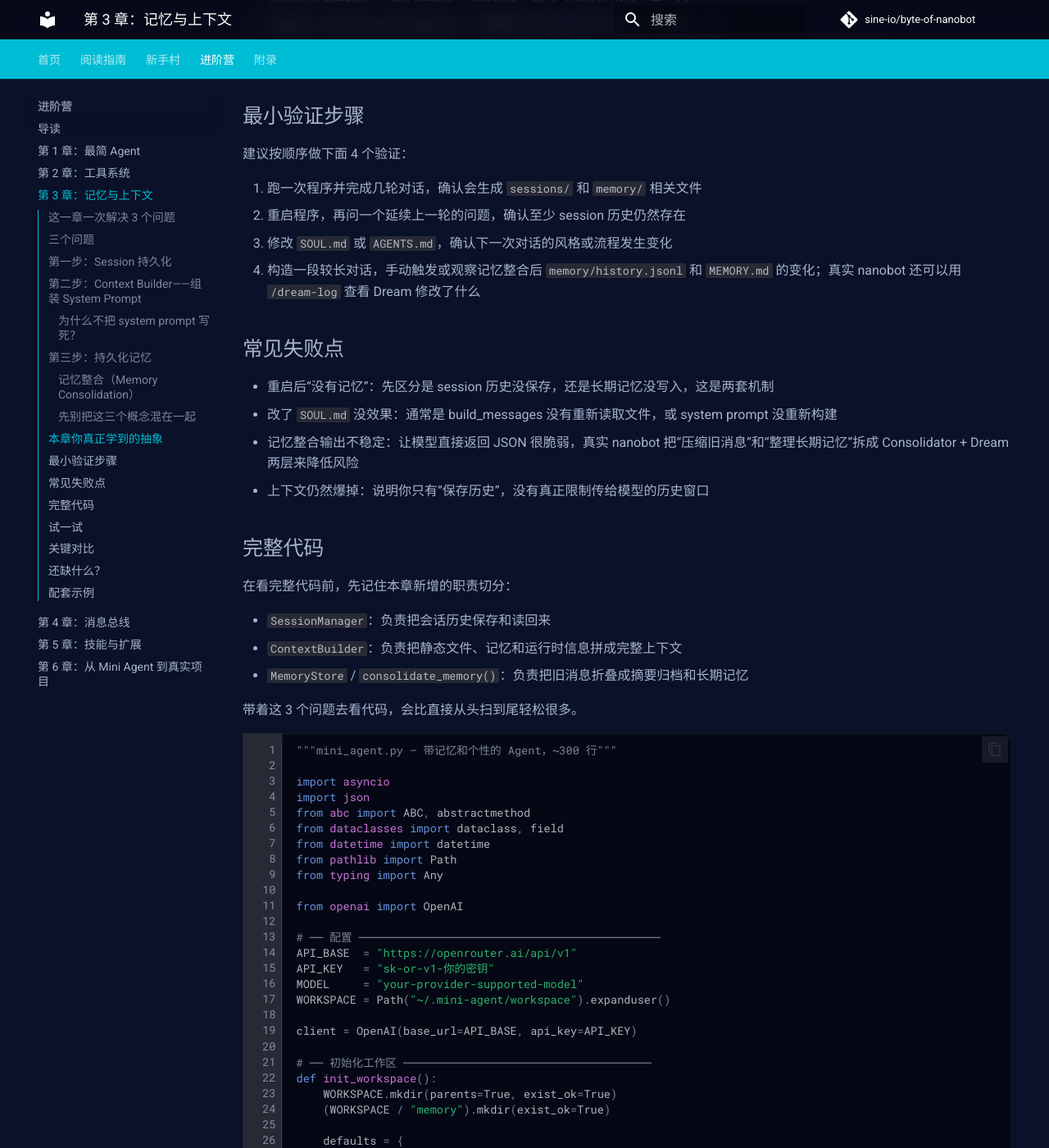
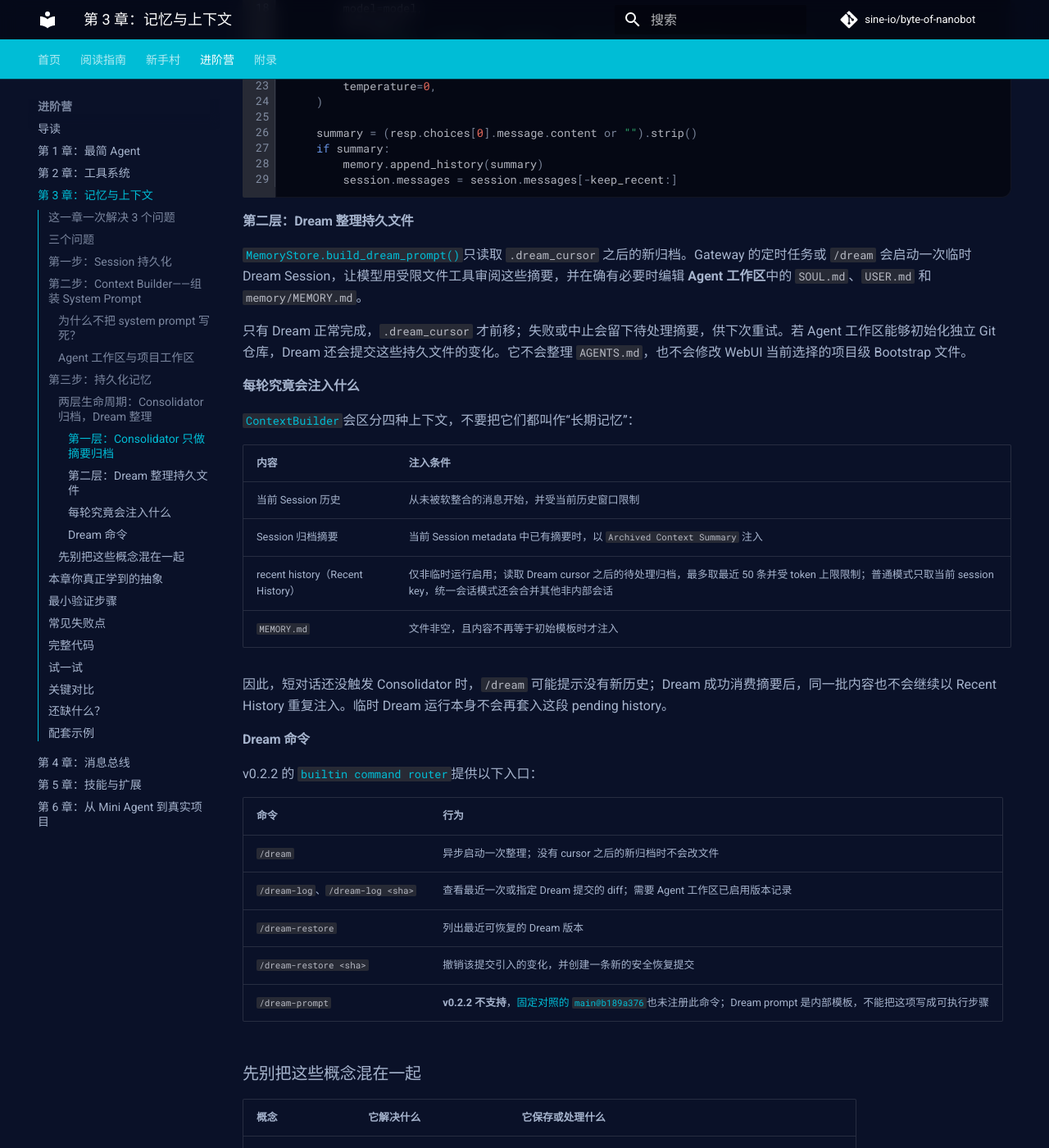
Before and after one commit to sine-io/byte-of-nanobot, an MkDocs documentation site: the page built from docs/zh-cn/hero/03-memory-and-context.md, in a window 1280 px wide and 1400 px high, scrolled down 6187 px. Shown: the whole window at 82% size. Built offline with MkDocs 1.6.1 and Material for MkDocs 9.7.7, drawn with Linux system fonts in a browser that asks for light colours; comment, search, counter and statistics services are not loaded; some of the changed text lies outside the part shown.

Commit message:
docs: clarify memory and dream lifecycle (#30)
Co-authored-by: Ubuntu <ubuntu@localhost.localdomain>

````diff
--- a/docs/zh-cn/hero/03-memory-and-context.md
+++ b/docs/zh-cn/hero/03-memory-and-context.md
@@ -24,7 +24,7 @@ nanobot 用三个机制解决这些问题：**Session 持久化**、**Context Bu
 
 ## 第一步：Session 持久化
 
-对应 `nanobot/session/manager.py`。核心思路：每个对话存为一个 JSONL 文件，每行一条消息。
+对应 v0.2.2 的 [`Session` / `SessionManager`](https://github.com/HKUDS/nanobot/blob/e2e75c913f3524d4bc5b23487a4eed5329eef182/nanobot/session/manager.py)。核心思路：每个对话存为一个 JSONL 文件，每行一条消息。
 
 ```python
 import json
@@ -34,7 +34,7 @@ from datetime import datetime
 
 @dataclass
 class Session:
-    """一次对话的所有状态——对应 nanobot/session/manager.py:17"""
+    """一次对话的所有状态——教学简化版"""
     key: str
     messages: list[dict] = field(default_factory=list)
     created_at: str = field(default_factory=lambda: datetime.now().isoformat())
@@ -50,7 +50,7 @@ class Session:
 
 
 class SessionManager:
-    """管理多个会话的持久化——对应 nanobot/session/manager.py:73"""
+    """管理多个会话的持久化——教学简化版"""
 
     def __init__(self, data_dir: Path):
         self.dir = data_dir / "sessions"
@@ -86,17 +86,23 @@ class SessionManager:
 
 ## 第二步：Context Builder——组装 System Prompt
 
-这是 nanobot 最精巧的设计之一（`nanobot/agent/context.py`）。System Prompt 不是写死的，而是**动态组装**的：
+这是 nanobot 最精巧的设计之一。v0.2.2 的 [`ContextBuilder`](https://github.com/HKUDS/nanobot/blob/e2e75c913f3524d4bc5b23487a4eed5329eef182/nanobot/agent/context.py)不会把 System Prompt 写死，而是按当前 turn 动态组装：
 
 ```
-System Prompt = 身份 + Bootstrap 文件 + 长期记忆 + 技能摘要 + 最近历史摘要
+System Prompt = 身份
+              + AGENTS.md / SOUL.md / USER.md
+              + 内置 Tool Contract
+              + 非模板的 MEMORY.md
+              + Always Skills / Skills 摘要
+              + 未被 Dream 处理的 Recent History
+              + 当前 Session 的归档摘要（如果有）
 ```
 
 ```python
 class ContextBuilder:
     """组装 System Prompt——对应 nanobot/agent/context.py"""
 
-    BOOTSTRAP_FILES = ["AGENTS.md", "SOUL.md", "USER.md", "TOOLS.md"]
+    BOOTSTRAP_FILES = ["AGENTS.md", "SOUL.md", "USER.md"]
 
     def __init__(self, workspace: Path):
         self.workspace = workspace
@@ -111,7 +117,7 @@ class ContextBuilder:
                 content = path.read_text(encoding="utf-8")
                 parts.append(f"## {filename}\n\n{content}")
 
-        # 加载长期记忆
+        # 加载长期记忆（真实实现会跳过空白或未定制模板）
         memory_file = self.workspace / "memory" / "MEMORY.md"
         if memory_file.exists():
             memory = memory_file.read_text(encoding="utf-8")
@@ -150,20 +156,34 @@ class ContextBuilder:
 
 ### 为什么不把 system prompt 写死？
 
-因为**用户要能定制 Bot 的行为**。通过 `SOUL.md` 改性格、`AGENTS.md` 改规则、`USER.md` 告诉 Bot 你是谁——全部是 Markdown 文件，改完下次对话自动生效。
+因为**用户要能定制 Bot 的行为**。通过 `SOUL.md` 改性格、`AGENTS.md` 改规则、`USER.md` 告诉 Bot 你是谁——全部是 Markdown 文件，改完下次对话自动生效。工具约束来自 nanobot 内置 Tool Contract；`TOOLS.md` 不是 v0.2.2 自动加载的 Bootstrap 文件。
 
 `build_messages` 每次调用都重新读取这些文件，所以用户编辑后不需要重启。
 
+### Agent 工作区与项目工作区
+
+默认 CLI/Channel 没有另选项目时，同一个配置工作区同时承担 Agent 状态和工具工作目录。WebUI 选择项目目录后，两者才需要明确区分：
+
+| 状态 | 所有者与位置 | 生命周期 |
+|---|---|---|
+| 默认 `AGENTS.md`、`SOUL.md`、`USER.md`、`memory/`、`skills/` | 配置的 Agent 工作区 | 实例的持久状态；Dream 只整理这里的 `SOUL.md`、`USER.md` 和 `MEMORY.md`，不改 `AGENTS.md` |
+| 项目级 `AGENTS.md`、`SOUL.md`、`USER.md` | WebUI 当前选择的项目工作区 | 选择项目后，ContextBuilder 从项目根读取这三个文件，不再自动叠加 Agent 工作区同名文件；Dream 不管理这些项目文件 |
+| `sessions/*.jsonl` 与会话 metadata | Agent 工作区的 SessionManager | 按 session key 持久化；WebUI 项目路径作为会话 scope metadata 保存 |
+| 项目源码和产物 | 当前项目工作区 | 由文件/命令工具在当前访问模式下操作，不属于长期记忆文件 |
+
+不要让 Dream 把项目源码事实写进 `SOUL.md`，也不要把个人偏好散落到每个项目的 `AGENTS.md`。长期项目事实可以进入 `MEMORY.md`，但应写清适用项目和过期条件。
+
 ## 第三步：持久化记忆
 
-对应 `nanobot/agent/memory.py`。当前实现是分层设计：
+对应 v0.2.2 的 [`MemoryStore` 与 `Consolidator`](https://github.com/HKUDS/nanobot/blob/e2e75c913f3524d4bc5b23487a4eed5329eef182/nanobot/agent/memory.py)。当前实现是分层设计：
 
-| 层 | 文件 | 特点 |
+| 层 | 文件或状态 | 特点 |
 |---|---|---|
-| 长期记忆 | `memory/MEMORY.md` | **每次对话都注入** system prompt，存放重要事实 |
-| 历史摘要归档 | `memory/history.jsonl` | 追加式 JSONL，可 grep / jq 搜索，存放被压缩后的旧对话 |
-| Dream 状态 | `memory/.cursor` / `memory/.dream_cursor` | 记录摘要写入位置和 Dream 已处理位置 |
-| 记忆版本 | `memory/.git/` | Dream 修改长期文件后的轻量版本历史 |
+| 原始会话 | `sessions/<key>.jsonl` | 保存消息和 metadata；是否重写取决于压缩路径 |
+| 摘要归档 | `memory/history.jsonl` | Consolidator 追加旧对话摘要；失败时追加受限长度的 `[RAW]` 归档 |
+| 长期记忆 | `memory/MEMORY.md` | Dream 可整理的重要事实；只有非空且不再等于初始模板时才注入 |
+| 游标 | `memory/.cursor` / `memory/.dream_cursor` | 前者分配摘要序号，后者记录 Dream 已成功处理到的位置 |
+| 记忆版本 | Agent 工作区根的 `.git/`（可选） | 只在能初始化独立版本库时跟踪 `SOUL.md`、`USER.md`、`MEMORY.md` 和 Dream cursor |
 
 ```python
 class MemoryStore:
@@ -201,101 +221,135 @@ class MemoryStore:
         return 1
 ```
 
-### 记忆整合（Memory Consolidation）
+### 两层生命周期：Consolidator 归档，Dream 整理
 
-当对话太长时，nanobot 会先由 **Consolidator** 把旧消息交给 LLM 总结，并把摘要追加到 `memory/history.jsonl`。随后 **Dream** 会定期读取这些新摘要，分析哪些内容应该沉淀为长期事实，再用文件工具谨慎编辑 `SOUL.md`、`USER.md` 和 `MEMORY.md`。
+真实 nanobot 不让一次脆弱的 JSON 输出同时决定“删哪些对话”和“长期相信什么”。它把生命周期拆成两层：
 
-教学版为了让机制更容易看懂，把这两步压缩成一个 `consolidate_memory()`：旧消息 → 摘要 → `history.jsonl`，再把最重要的结论写入 `MEMORY.md`。真实 nanobot 的 token-driven consolidation 更克制：它主要推进内部游标，保留原始 session 文件，并只让未整合部分继续参与上下文构建。
+```mermaid
+flowchart LR
+    S[Session 消息] --> C[Consolidator]
+    C --> H[memory/history.jsonl]
+    H --> R[Recent History]
+    H --> D[Dream]
+    D --> F[SOUL / USER / MEMORY]
+    D --> G[Dream cursor + 可选 Git 版本]
+```
 
-这个机制确保了：
-- 上下文窗口不会撑爆
-- 重要信息不会丢失
-- `MEMORY.md` 里的事实每次对话都可用
+#### 第一层：Consolidator 只做摘要归档
 
-简化版实现：
+v0.2.2 的 [`Consolidator`](https://github.com/HKUDS/nanobot/blob/e2e75c913f3524d4bc5b23487a4eed5329eef182/nanobot/agent/memory.py)有两条压缩路径：
+
+| 触发方式 | 对 Session 做什么 | 共同结果 |
+|---|---|---|
+| token 压力触发的软整合 | 选择完整对话轮次作为边界，推进 `last_consolidated`；原始 Session 文件仍保留 | 把被移出当前上下文的内容总结到 `history.jsonl` |
+| 空闲会话自动压缩 | 保留最近的合法消息后缀，重写 Session，并保存归档摘要 metadata | 同样把被移除内容总结到 `history.jsonl` |
+
+Consolidator **不会**直接改 `SOUL.md`、`USER.md` 或 `MEMORY.md`。如果摘要模型失败，它会写入受限长度的 `[RAW]` 归档，避免因为一次整理失败中断正常对话。
+
+下面的教学函数只演示“旧消息 → 摘要归档”这一层。它直接裁掉旧消息是为了缩短代码；真实 token 软整合会推进游标而保留原始 Session：
 
 ```python
-async def consolidate_memory(
+async def archive_old_messages(
     client: OpenAI, model: str,
     session: Session, memory: MemoryStore,
     keep_recent: int = 25,
 ):
-    """把旧消息整合进记忆——教学版，对应 nanobot/agent/memory.py 的主干思想"""
+    """教学版 Consolidator：只归档摘要，不改长期记忆文件。"""
     if len(session.messages) <= keep_recent:
-        return  # 还不够长，不需要整合
+        return
 
     old = session.messages[:-keep_recent]
-    current_memory = memory.read_memory()
+    prompt = f"""Summarize the durable facts and decisions in this conversation.
 
-    # 让 LLM 做总结
-    prompt = f"""Summarize this conversation and update the memory.
-
-## Current Memory
-{current_memory or "(empty)"}
-
-## Conversation
 {json.dumps(old, ensure_ascii=False, indent=2)[:8000]}
 
-Respond in JSON: {{"history": "summary for log", "memory": "updated memory markdown"}}"""
+Return only a concise archival summary."""
 
     resp = client.chat.completions.create(
         model=model,
         messages=[
-            {"role": "system", "content": "You consolidate conversations into memory."},
+            {"role": "system", "content": "You archive conversation history."},
             {"role": "user", "content": prompt},
         ],
         temperature=0,
     )
 
-    try:
-        result = json.loads(resp.choices[0].message.content)
-        if result.get("history"):
-            memory.append_history(result["history"])
-        if result.get("memory"):
-            memory.write_memory(result["memory"])
-        # 教学简化：直接丢弃旧消息。真实 nanobot 更偏向推进游标并保留原始 session 文件。
+    summary = (resp.choices[0].message.content or "").strip()
+    if summary:
+        memory.append_history(summary)
         session.messages = session.messages[-keep_recent:]
-        print("  [Memory] Consolidated old messages")
-    except (json.JSONDecodeError, KeyError):
-        pass  # 整合失败就跳过，不影响正常对话
 ```
 
-nanobot 的实现更精巧：`Consolidator` 负责在上下文压力过大时把旧消息压缩进 `history.jsonl`；`Dream` 则作为后台记忆整理器，分两阶段分析历史摘要并编辑长期记忆文件。Dream 的修改还会进入轻量 Git 历史，用户可以用 `/dream-log` 和 `/dream-restore` 查看或恢复。
+#### 第二层：Dream 整理持久文件
 
-### 先别把这三个概念混在一起
+[`MemoryStore.build_dream_prompt()`](https://github.com/HKUDS/nanobot/blob/e2e75c913f3524d4bc5b23487a4eed5329eef182/nanobot/agent/memory.py)只读取 `.dream_cursor` 之后的新归档。Gateway 的定时任务或 `/dream` 会启动一次临时 Dream Session，让模型用受限文件工具审阅这些摘要，并在确有必要时编辑 **Agent 工作区**中的 `SOUL.md`、`USER.md` 和 `memory/MEMORY.md`。
 
-| 概念 | 它解决什么 | 它存什么 |
+只有 Dream 正常完成，`.dream_cursor` 才前移；失败或中止会留下待处理摘要，供下次重试。若 Agent 工作区能够初始化独立 Git 仓库，Dream 还会提交这些持久文件的变化。它不会整理 `AGENTS.md`，也不会修改 WebUI 当前选择的项目级 Bootstrap 文件。
+
+#### 每轮究竟会注入什么
+
+[`ContextBuilder`](https://github.com/HKUDS/nanobot/blob/e2e75c913f3524d4bc5b23487a4eed5329eef182/nanobot/agent/context.py)会区分四种上下文，不要把它们都叫作“长期记忆”：
+
+| 内容 | 注入条件 |
+|---|---|
+| 当前 Session 历史 | 从未被软整合的消息开始，并受当前历史窗口限制 |
+| Session 归档摘要 | 当前 Session metadata 中已有摘要时，以 `Archived Context Summary` 注入 |
+| recent history（Recent History） | 仅非临时运行启用；读取 Dream cursor 之后的待处理归档，最多取最近 50 条并受 token 上限限制；普通模式只取当前 session key，统一会话模式还会合并其他非内部会话 |
+| `MEMORY.md` | 文件非空，且内容不再等于初始模板时才注入 |
+
+因此，短对话还没触发 Consolidator 时，`/dream` 可能提示没有新历史；Dream 成功消费摘要后，同一批内容也不会继续以 Recent History 重复注入。临时 Dream 运行本身不会再套入这段 pending history。
+
+#### Dream 命令
+
+v0.2.2 的 [`builtin command router`](https://github.com/HKUDS/nanobot/blob/e2e75c913f3524d4bc5b23487a4eed5329eef182/nanobot/command/builtin.py)提供以下入口：
+
+| 命令 | 行为 |
+|---|---|
+| `/dream` | 异步启动一次整理；没有 cursor 之后的新归档时不会改文件 |
+| `/dream-log`、`/dream-log <sha>` | 查看最近一次或指定 Dream 提交的 diff；需要 Agent 工作区已启用版本记录 |
+| `/dream-restore` | 列出最近可恢复的 Dream 版本 |
+| `/dream-restore <sha>` | 撤销该提交引入的变化，并创建一条新的安全恢复提交 |
+| `/dream-prompt` | **v0.2.2 不支持**，[固定对照的 `main@b189a376`](https://github.com/HKUDS/nanobot/blob/b189a37648e4fa64f662b15de4f78ffd0bab403b/nanobot/command/builtin.py)也未注册此命令；Dream prompt 是内部模板，不能把这项写成可执行步骤 |
+
+### 先别把这些概念混在一起
+
+| 概念 | 它解决什么 | 它保存或处理什么 |
 |---|---|---|
-| `Session` | 当前会话历史别丢 | 原始对话消息 |
-| `Context Builder` | 每轮发给模型什么上下文 | system prompt + 历史 + 运行时信息 |
-| `Memory` | 长对话里重要事实别丢 | 提炼后的长期事实和摘要 |
+| `Session` | 当前会话历史别丢 | 原始对话消息与 metadata |
+| `Context Builder` | 决定每轮发给模型什么 | Bootstrap、工具约束、历史、摘要、长期记忆与运行时信息 |
+| `Consolidator` | 上下文放不下时归档旧内容 | Session 边界与 `history.jsonl` 摘要 |
+| `Dream` | 定期清理和沉淀 Agent 状态 | 根据新摘要谨慎修改 SOUL、USER、MEMORY，并推进 Dream cursor |
+| `Memory` | 跨会话保留经过筛选的事实 | `MEMORY.md`；不是全部原始对话的副本 |
 
 很多初学者会把“重启后还记得”和“长期记忆已经整合”混成一件事。实际上这是两层不同机制。
 
 ## 本章你真正学到的抽象
 
-这一章真正引入了 3 个长期有效的设计点：
+这一章真正引入了 4 个长期有效的设计点：
 
 - `Session Persistence`：把对话状态从内存搬到磁盘
 - `Context Builder`：把静态配置、动态记忆、运行时信息拼成统一上下文
-- `Memory / Dream Consolidation`：用摘要归档和长期记忆对抗上下文窗口上限
+- `Consolidator`：把离开当前上下文的旧消息变成可追踪摘要
+- `Dream`：异步筛选摘要，再谨慎维护长期 Agent 状态
 
 从这里开始，Agent 不再只是“会调用工具的聊天循环”，而是一个有稳定人格、跨轮状态和上下文预算意识的系统。
 
 ## 最小验证步骤
 
-建议按顺序做下面 4 个验证：
+建议按顺序做下面 5 个验证：
 
 1. 跑一次程序并完成几轮对话，确认会生成 `sessions/` 和 `memory/` 相关文件
 2. 重启程序，再问一个延续上一轮的问题，确认至少 session 历史仍然存在
 3. 修改 `SOUL.md` 或 `AGENTS.md`，确认下一次对话的风格或流程发生变化
-4. 构造一段较长对话，手动触发或观察记忆整合后 `memory/history.jsonl` 和 `MEMORY.md` 的变化；真实 nanobot 还可以用 `/dream-log` 查看 Dream 修改了什么
+4. 构造足够长的对话，观察 Consolidator 向 `memory/history.jsonl` 追加摘要；短对话没有摘要是正常现象
+5. 在真实 nanobot 中发送 `/dream`，完成后用 `/dream-log` 检查 diff；恢复前先用 `/dream-restore` 查看版本列表和目标 SHA
 
 ## 常见失败点
 
 - 重启后“没有记忆”：先区分是 session 历史没保存，还是长期记忆没写入，这是两套机制
 - 改了 `SOUL.md` 没效果：通常是 build_messages 没有重新读取文件，或 system prompt 没重新构建
-- 记忆整合输出不稳定：让模型直接返回 JSON 很脆弱，真实 nanobot 把“压缩旧消息”和“整理长期记忆”拆成 Consolidator + Dream 两层来降低风险
+- `/dream` 没有可处理内容：先确认 `history.jsonl` 中存在 `.dream_cursor` 之后的新摘要；短对话可能尚未触发 Consolidator
+- `/dream-log` 没有版本：Agent 工作区可能无法初始化独立 Git 仓库，或 Dream 还没有产生文件变化
 - 上下文仍然爆掉：说明你只有“保存历史”，没有真正限制传给模型的历史窗口
 
 ## 完整代码
@@ -304,12 +358,12 @@ nanobot 的实现更精巧：`Consolidator` 负责在上下文压力过大时把
 
 - `SessionManager`：负责把会话历史保存和读回来
 - `ContextBuilder`：负责把静态文件、记忆和运行时信息拼成完整上下文
-- `MemoryStore` / `consolidate_memory()`：负责把旧消息折叠成摘要归档和长期记忆
+- `MemoryStore`：负责长期记忆与摘要归档的文件读写；前面的 `archive_old_messages()` 只演示 Consolidator 的归档职责
 
-带着这 3 个问题去看代码，会比直接从头扫到尾轻松很多。
+带着这 3 个职责去看代码，会比直接从头扫到尾轻松很多。为保持示例可独立阅读，下面的教学 Agent 只实现 Session、Context Builder 和 MemoryStore；生产版的异步 Dream 生命周期应继续交给 nanobot。
 
 ```python
-"""mini_agent.py — 带记忆和个性的 Agent，~300 行"""
+"""mini_agent.py — 带记忆和个性的教学 Agent"""
 
 import asyncio
 import json
@@ -592,9 +646,9 @@ Bot: 你叫小明，你喜欢用 Python。
 | 概念 | 我们的代码 | nanobot 的代码 |
 |------|-----------|---------------|
 | Session 持久化 | JSONL 简单序列化 | JSONL + metadata 行 + 缓存 + legacy 迁移 |
-| Context Builder | 拼接 Bootstrap 文件 + Memory | 同上 + Skills 摘要 + Runtime Context + 最近历史摘要 |
-| 记忆整合 | 简化版 JSON 解析 | Consolidator 写入 `history.jsonl` + Dream 整理 `SOUL.md` / `USER.md` / `MEMORY.md` |
-| Bootstrap 文件 | 4 个 Markdown | 同样 4 个，但有模板同步机制 |
+| Context Builder | 拼接 3 个 Bootstrap 文件 + 非空 Memory | 同上 + 内置 Tool Contract + Skills + Runtime Context + 条件式 Recent History |
+| 记忆生命周期 | 片段只演示摘要归档 | Consolidator 写入 `history.jsonl`；Dream 再整理 `SOUL.md` / `USER.md` / `MEMORY.md` |
+| Bootstrap 文件 | `AGENTS.md`、`SOUL.md`、`USER.md` | 同样 3 个，并支持模板同步；工具约束由内置 contract 提供 |
 
 ## 还缺什么？
 
````
Also changed, not shown: other parts of docs/zh-cn/hero/03-memory-and-context.md (+1 -1 lines).
